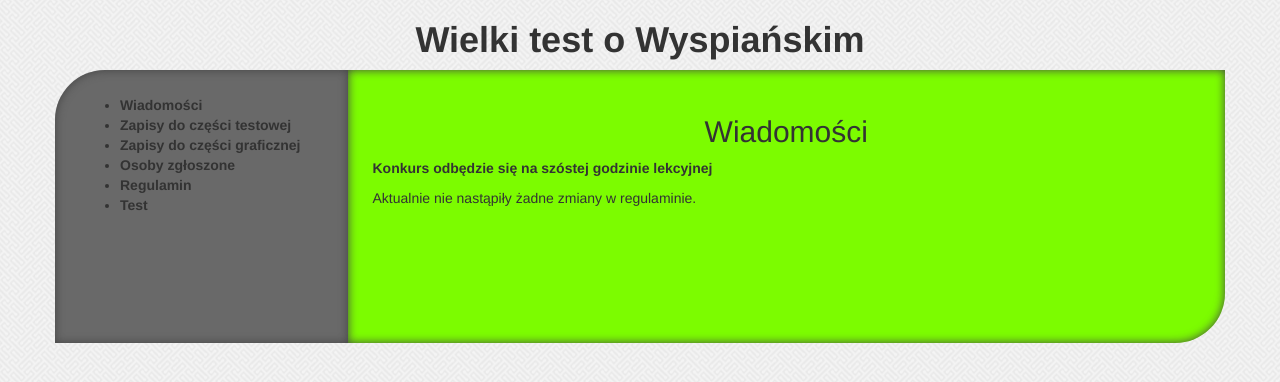
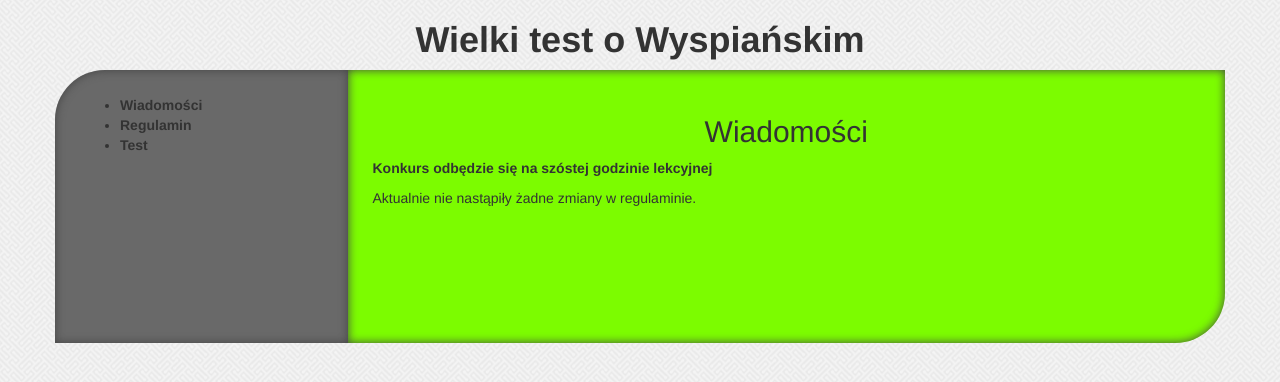
Before and after one commit to IDontEvenCarem/Konkursu_szkola, a plain HTML site: page index.html in a window 1280 px wide. Drawn offline with Linux system fonts and the light colour scheme.

Commit message:
Zmiana index.html

```diff
--- a/index.html
+++ b/index.html
@@ -27,9 +27,6 @@
         <div class="col-md-3 left-nav shadow">
             <ul>
                 <li><a href="/"><strong>Wiadomości</strong></a></li>
-                <li><a href="/zapisy"><strong>Zapisy do części testowej</strong></a></li>
-                <li><a href="/zapisy_graficzne"><strong>Zapisy do części graficznej</strong></a></li>
-                <li><a href="/zgloszone"><strong>Osoby zgłoszone</strong></a></li>
                 <li><a href="/regulamin"><strong>Regulamin</strong></a></li>
                 <li><a href="/test"><strong>Test</strong></a></li>
             </ul>
```
